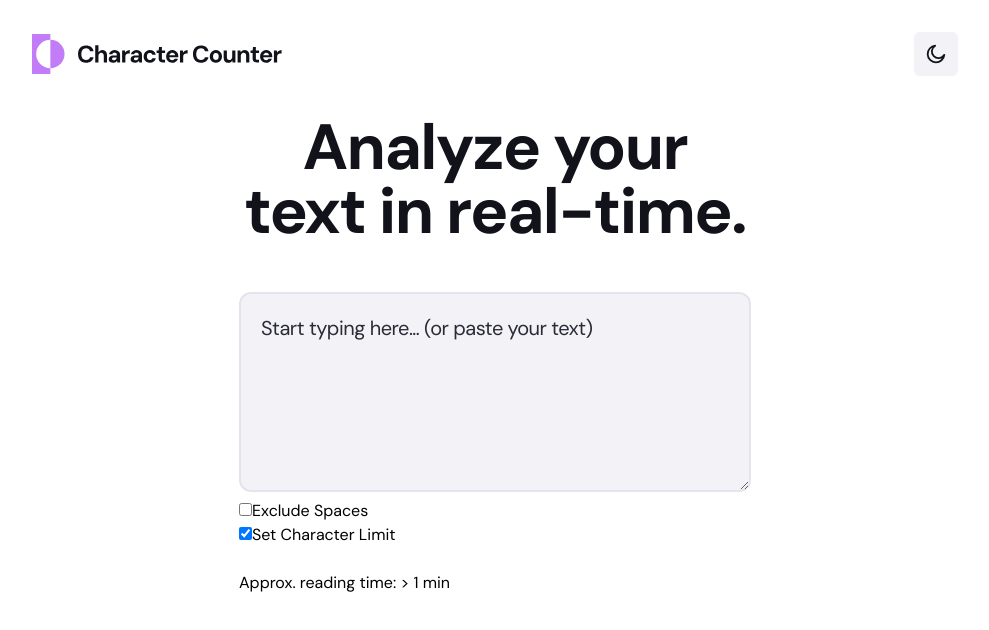
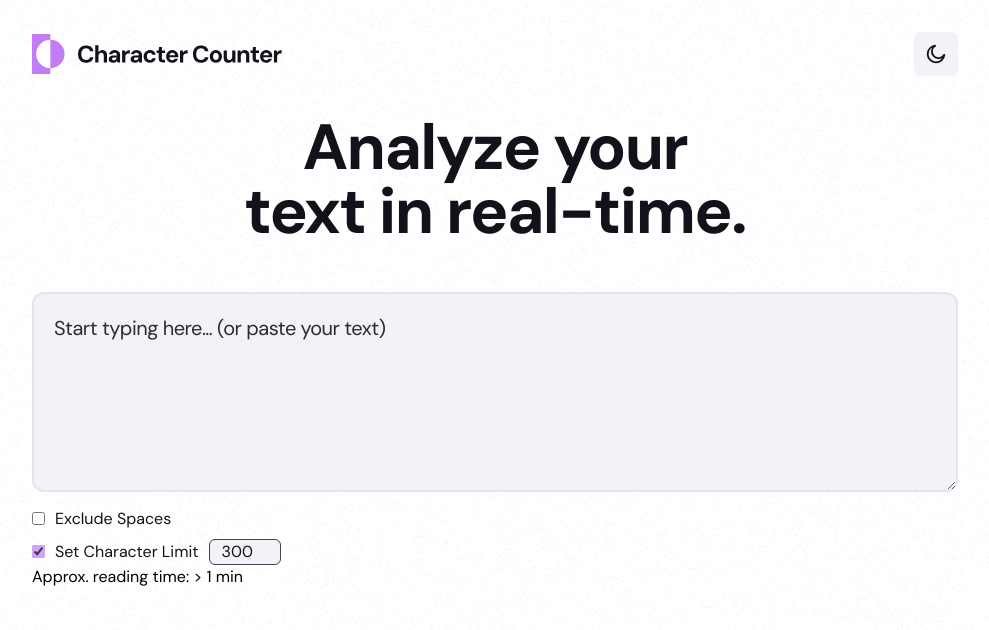
Before and after one commit to leslief10/character-counter, a React (Vite) app: page / in a window 1280 px wide. Both pictures are taken after a click on the checkbox "Set Character Limit". Shown: the top 630 px of the page, without its empty margins (145-1134 px from the left). Built offline with nearby package versions, Linux system fonts and the light colour scheme.

Commit message:
Work on connecting the checkboxes in TextContext with the rest of the global context. Fix app background and main's width

```diff
--- a/index.html
+++ b/index.html
@@ -6,7 +6,7 @@
     <meta name="viewport" content="width=device-width, initial-scale=1.0" />
     <title>Character Counter</title>
   </head>
-  <body class="bg-white dark:bg-dark-black">
+  <body class="bg-white bg-[url('/bg-light-theme.png')] dark:bg-dark-black dark:bg-[url('/bg-dark-theme.png')]">
     <div id="root" class="flex flex-col md:items-center min-h-screen"></div>
     <script type="module" src="/src/main.tsx"></script>
   </body>
--- a/src/App.tsx
+++ b/src/App.tsx
@@ -7,7 +7,7 @@ function App() {
     <>
       <Header />
       <TextProvider>
-        <main className="flex flex-col items-center justify-start gap-6">
+        <main className="flex flex-col items-center justify-start gap-6 md:w-full md:max-w-4-half-xl">
           <h1 className="pt-10 px-4 pb-3 text-4xxl font-bold text-center tracking-tight text-dark-black dark:text-antiflash-white md:max-w-xl md:px-8 md:text-6xxl">
             Analyze your text in real-time.
           </h1>
--- a/src/common/types.tsx
+++ b/src/common/types.tsx
@@ -14,6 +14,8 @@ export interface ToggleButtonProps {
 export interface TextContextType {
   text: string;
   setText: (text: string) => void;
+  textWithoutSpaces: string;
+  setTextWithoutSpaces: (text: string) => void;
   maxLength: number;
   setMaxLength: (length: number) => void;
 }
--- a/src/components/TextAnalyzer.tsx
+++ b/src/components/TextAnalyzer.tsx
@@ -9,10 +9,11 @@ const TextAnalyzer = (): JSX.Element => {
     setText(event.target.value);
   };
 
+  console.log('text:', text, text.length);
+
   return (
-    <>
     <div className="w-full px-4 py-3 md:px-8">
-        <form>
+      <form onSubmit={(e) => e.preventDefault()}>
         <label htmlFor="text-analyzer" />
         <textarea
           id="text-analyzer"
@@ -26,7 +27,6 @@ const TextAnalyzer = (): JSX.Element => {
         <TextOptions />
       </form>
     </div>
-    </>
   );
 };
 
--- a/src/components/TextOptions.tsx
+++ b/src/components/TextOptions.tsx
@@ -1,18 +1,69 @@
-const TextOptions = () => {
+import { useState } from 'react';
+import type { ChangeEvent, JSX } from 'react';
+import { useText } from '../hooks/useText';
+
+const TextOptions = (): JSX.Element => {
+  const [excludeSpaces, setExcludeSpaces] = useState(false);
+  const [charLimit, setCharLimit] = useState(false);
+  const [newCharLimit, setNewCharLimit] = useState(300);
+  const { text, setTextWithoutSpaces, setMaxLength } = useText();
+
+  const handleRemoveSpaces = (event: ChangeEvent<HTMLInputElement>): void => {
+    const newText = event.target.checked ? text.replaceAll(' ', '') : text;
+    console.log('newText', newText, newText.length);
+
+    setExcludeSpaces(event.target.checked);
+    setTextWithoutSpaces(newText);
+  };
+
+  const checkCharacterLimit = (event: ChangeEvent<HTMLInputElement>): void => {
+    setCharLimit(event.target.checked);
+  };
+
+  const updateCharacterLimit = (event: ChangeEvent<HTMLInputElement>): void => {
+    const newLimit = Number(event.target.value);
+    setMaxLength(newLimit);
+    setNewCharLimit(newLimit);
+  };
   return (
-    <div>
+    <div className="pt-2">
       <fieldset>
-        <div>
-          <input type="checkbox" name="spaces" id="spaces" />
+        <div className="flex flex-row gap-2.5 items-center text-base text-dark-black dark:text-bright-gray">
+          <input
+            id="spaces"
+            name="spaces"
+            type="checkbox"
+            className="mb-0.5 accent-pale-violet"
+            checked={excludeSpaces}
+            onChange={handleRemoveSpaces}
+          />
           <label htmlFor="spaces">Exclude Spaces</label>
         </div>
-        <div>
-          <input type="checkbox" name="char-limit" id="char-limit" />
-          <label htmlFor="char-limit">Set Character Limit</label>
-          <div>
-            <label htmlFor="char-limit-amount" />
-            <input type="number" name="char-limit-amount" id="char-limit-amount" />
-          </div>
+        <div className="flex flex-row gap-2.5 pt-2 items-center text-base text-dark-black dark:text-bright-gray">
+          <input
+            id="char-limit"
+            name="char-limit"
+            type="checkbox"
+            className="mb-0.5 accent-pale-violet"
+            checked={charLimit}
+            onChange={checkCharacterLimit}
+          />
+          <label htmlFor="char-limit" className="flex-none">
+            Set Character Limit
+          </label>
+          {charLimit ? (
+            <div className="max-w-18">
+              <label htmlFor="char-limit-amount" />
+              <input
+                id="char-limit-amount"
+                name="char-limit-amount"
+                type="number"
+                className="w-full pl-3 text-base text-dark-black dark:text-bright-gray rounded-md border border-arsenic bg-antiflash-white dark:bg-dark-black"
+                value={newCharLimit}
+                onChange={updateCharacterLimit}
+              />
+            </div>
+          ) : null}
         </div>
       </fieldset>
       <span>Approx. reading time: &gt; 1 min</span>
--- a/src/context/TextContext.tsx
+++ b/src/context/TextContext.tsx
@@ -6,9 +6,14 @@ const TextContext = createContext<TextContextType | undefined>(undefined);
 
 const TextProvider = ({ children }: TextProviderProps): JSX.Element => {
   const [text, setText] = useState<string>('');
+  const [textWithoutSpaces, setTextWithoutSpaces] = useState<string>('');
   const [maxLength, setMaxLength] = useState<number>(300);
 
-  return <TextContext.Provider value={{ text, setText, maxLength, setMaxLength }}>{children}</TextContext.Provider>;
+  return (
+    <TextContext.Provider value={{ text, setText, textWithoutSpaces, setTextWithoutSpaces, maxLength, setMaxLength }}>
+      {children}
+    </TextContext.Provider>
+  );
 };
 
 export { TextContext, TextProvider };
--- a/tsconfig.app.json
+++ b/tsconfig.app.json
@@ -3,7 +3,7 @@
     "tsBuildInfoFile": "./node_modules/.tmp/tsconfig.app.tsbuildinfo",
     "target": "ES2020",
     "useDefineForClassFields": true,
-    "lib": ["ES2020", "DOM", "DOM.Iterable"],
+    "lib": ["ES2021", "DOM", "DOM.Iterable"],
     "module": "ESNext",
     "skipLibCheck": true,
 
```
Also changed, not shown: public/bg-dark-theme.png (renamed from src/assets/images/bg-dark-theme.png), public/bg-light-theme.png (renamed from src/assets/images/bg-light-theme.png). Lines whose indentation alone changed are shown as unchanged.
